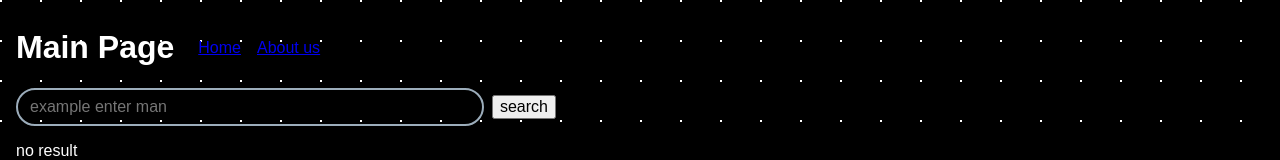
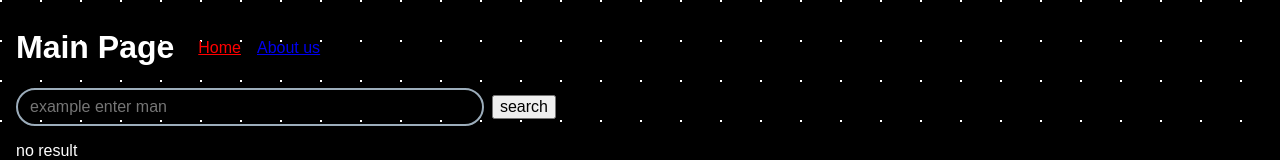
Before and after one commit to burnJoy/rs.school.react, a React (Vite) app: page / in a window 1280 px wide. Shown: the top 160 px of the page. Built offline with nearby package versions, Linux system fonts and the light colour scheme.

Commit message:
feat: fix styling active class

```diff
--- a/src/components/Header/Header.scss
+++ b/src/components/Header/Header.scss
@@ -9,4 +9,8 @@
   a {
     margin: 0 8px;
   }
+
+  a.active {
+    color: red;
+  }
 }
```
